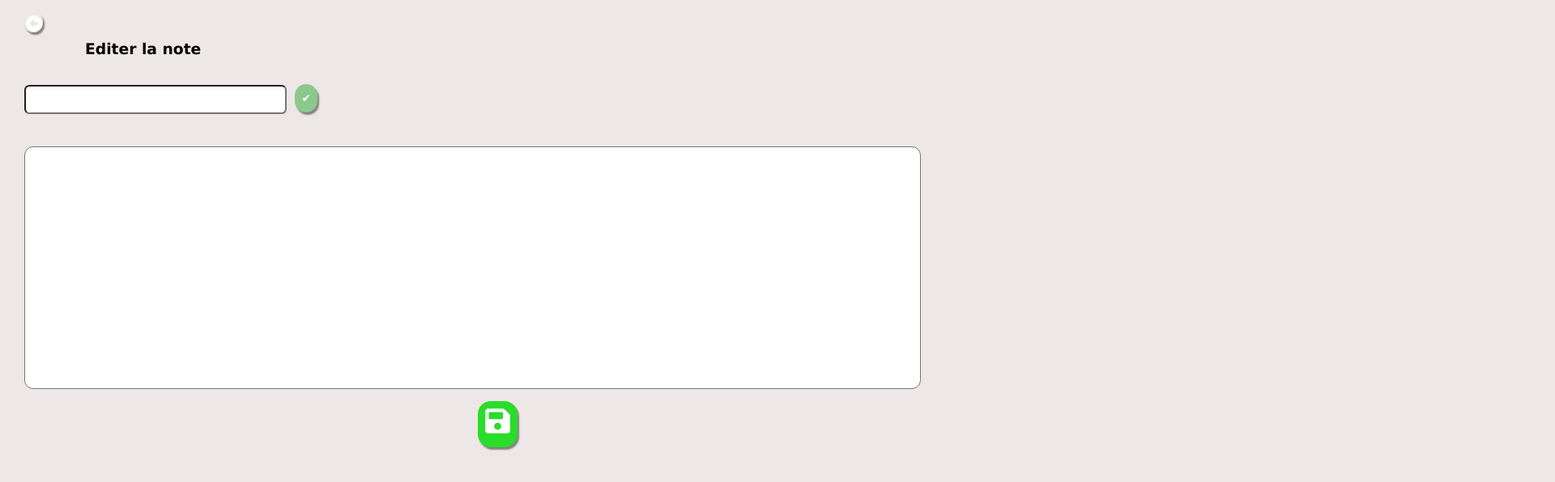
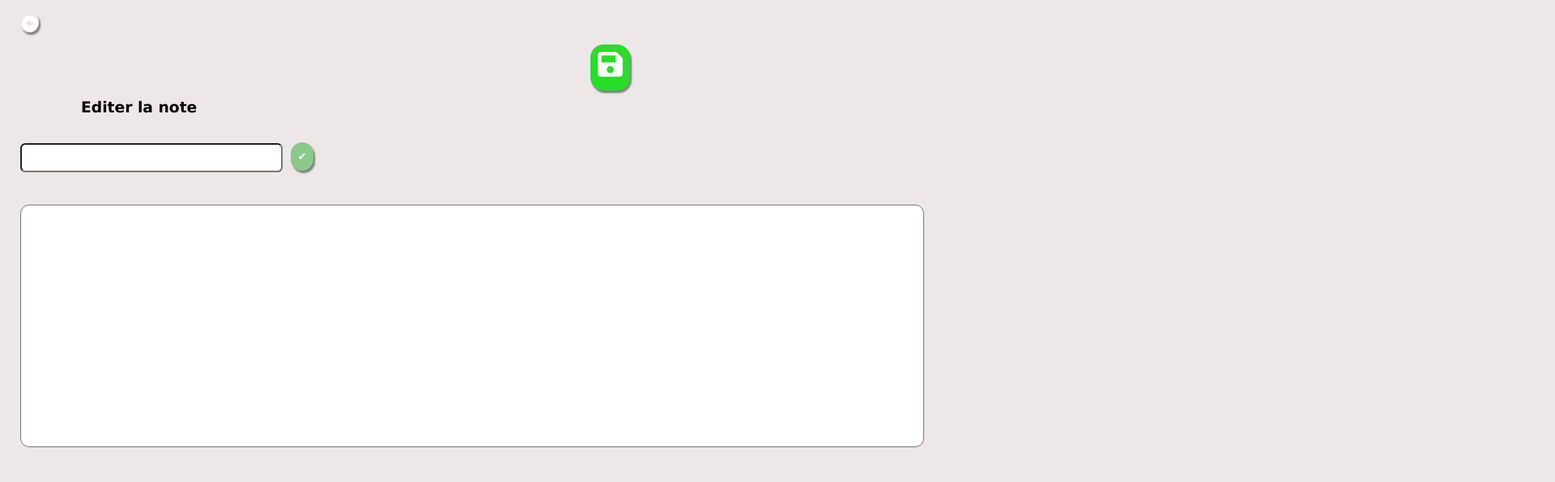
Before and after one commit to Abombidus/noteApp, a React (Vite) app: page /editNote in a window 1280 px wide. Shown: the top 596 px of the page at 81% size, 1920 px wide, since content can reach past the window. Built offline with nearby package versions, Linux system fonts and the light colour scheme.

Commit message:
Responsive commit on mobiles2

```diff
--- a/src/components/EditNote.tsx
+++ b/src/components/EditNote.tsx
@@ -18,6 +18,12 @@ function EditNote() {
               <FaArrowAltCircleLeft className="sign" />
             </button>
           </div>
+
+                <div className="editSave">
+        <button id="editsaved">
+          <FaSave />
+        </button>
+      </div>
 
           <h3>Editer la note</h3>
 
@@ -41,12 +47,6 @@ function EditNote() {
               id="textArea"
             ></textarea>
           </div>
-
-      <div className="editSave">
-        <button id="editsaved">
-          <FaSave />
-        </button>
-      </div>
     </>
   );
 }
--- a/src/components/editNote.css
+++ b/src/components/editNote.css
@@ -3,9 +3,10 @@
     position: relative;
     top: 2.5rem;
   }
-  /* body {
-    background: red;
-  } */
+  body {
+    margin:none;
+    padding:none;
+  }
   .textH3 {
     position: relative;
     top: 2.4rem;
@@ -25,8 +26,7 @@
   }
   #editsaved {
     position: relative;
-    right: 26.6rem;
-    top: 4rem;
+    right: 27rem;
   }
 }
 /*  */
@@ -39,8 +39,8 @@
 
 .editSave {
   position: relative;
-  top: 3rem;
-  left: 35rem;
+  /* top: 3rem; */
+  left: 44rem;
 }
 
 #editsaved {
--- a/src/components/newNote/newNote.css
+++ b/src/components/newNote/newNote.css
@@ -105,7 +105,12 @@ h3 {
   .actions {
     position: relative;
     right: 0.4rem;
-    top: 8rem;
+    top: 4rem;
+  }
+
+  body{
+    margin:0;
+    padding:0;
   }
   h3 {
     position: relative;
--- a/src/index.css
+++ b/src/index.css
@@ -20,6 +20,8 @@
 }
 
 body {
+  padding:0;
+  margin:0;
   background: rgb(238, 231, 231);
   font-family: verdana, sans-serif, tahoma;
   transition: var(--transitiion);
```
